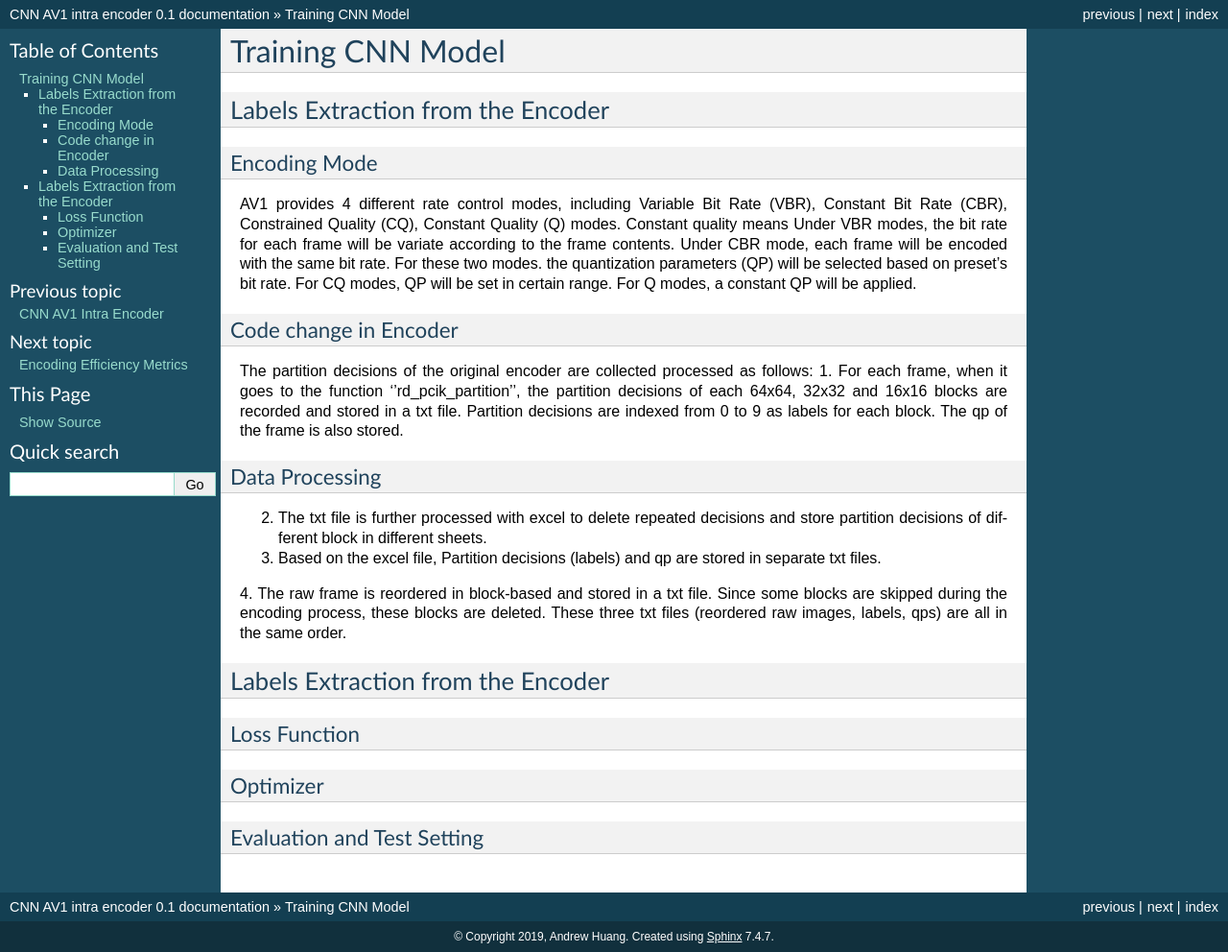
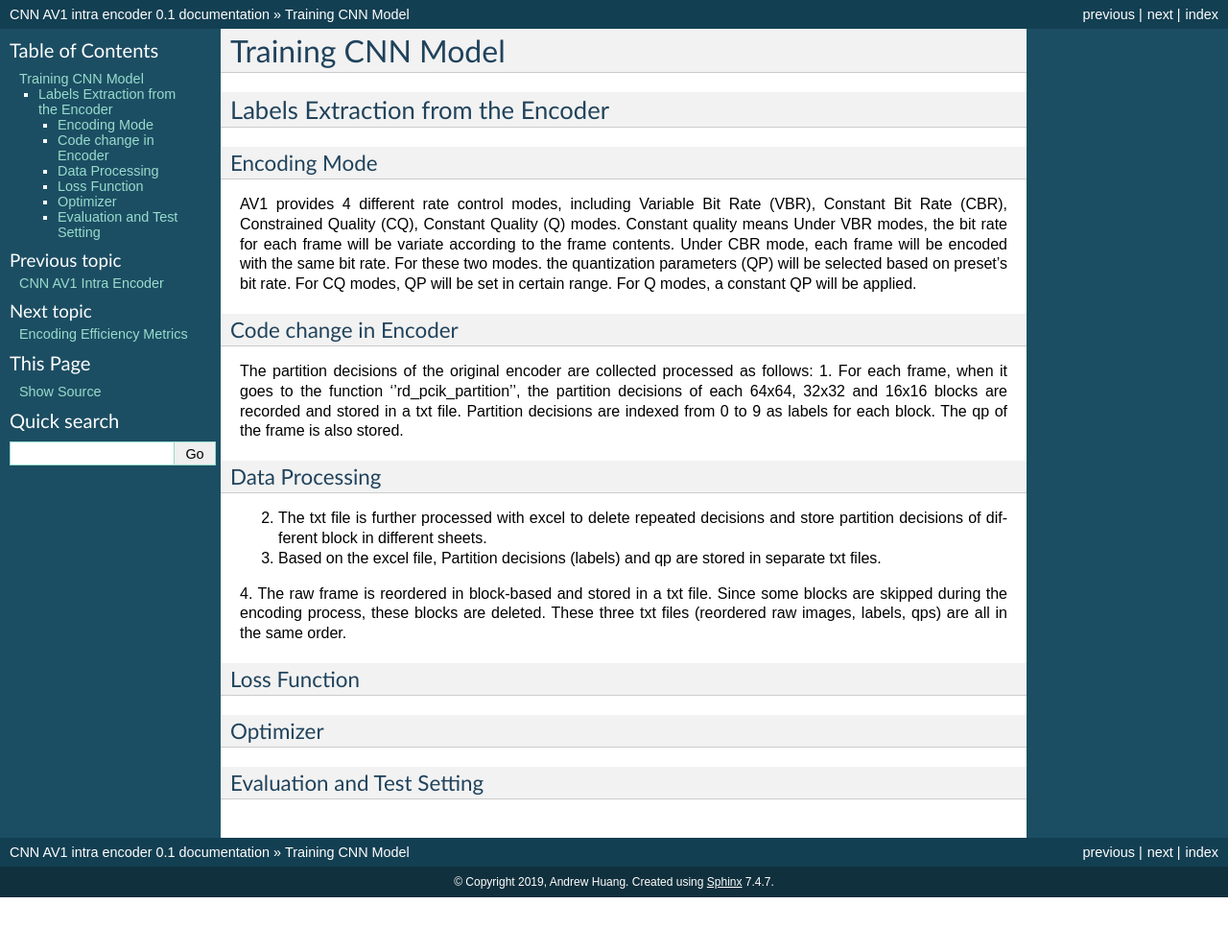
Before and after one commit to epadam/CNN-AV1-intra-encoder, a Sphinx documentation site: the page built from source/training.rst, in a window 1280 px wide. Shown: the whole page at 96% size. Built offline with Sphinx 7.4.7, drawn with Linux system fonts in a browser that asks for light colours; after the commit the page ends 935 px from its top, so only the background shows below that.

Commit message:
Update training.rst

```diff
--- a/source/training.rst
+++ b/source/training.rst
@@ -31,10 +31,6 @@ Data Processing
 4. The raw frame is reordered in block-based and stored in a txt file. Since some blocks are skipped during the encoding process, these blocks are deleted.
 These three txt files (reordered raw images, labels, qps) are all in the same order.
 
-========================================
-Labels Extraction from the Encoder
-========================================
-
 
 --------------
 Loss Function
```
